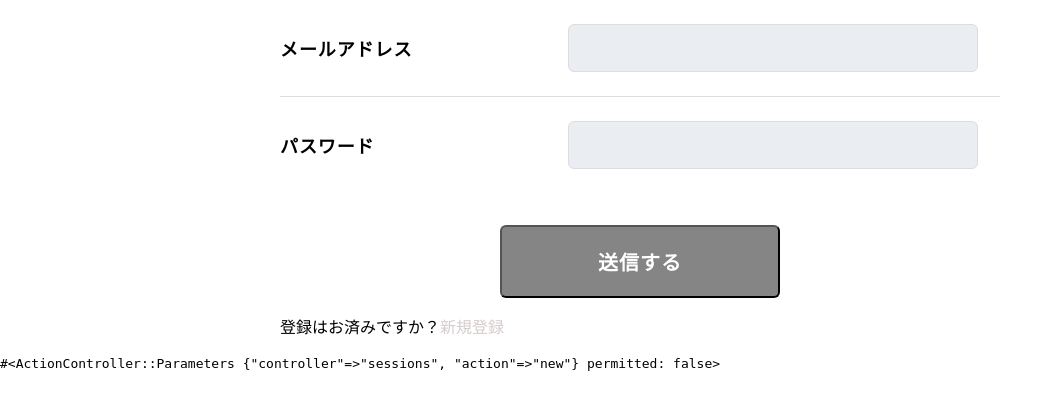
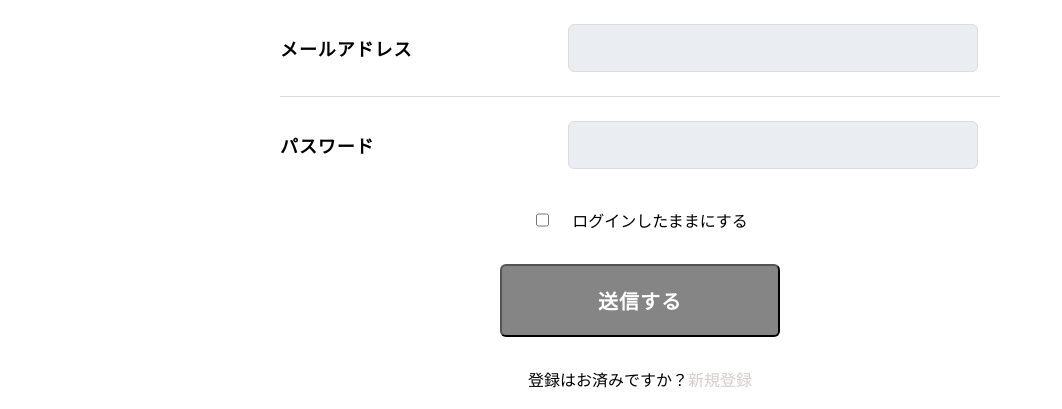
Before and after one commit to kazuya-minei/Voice_Cloud, a Rails app: page /login in a window 1280 px wide. Shown: the part 245-654 px from the top of the page, without its empty margins (0-1062 px from the left). Run offline with Rails 7, Linux system fonts and the light colour scheme; style sheets or scripts are compiled from the project's sources.

Commit message:
finish login_system.ver2

```diff
--- a/app/assets/stylesheets/custum.scss
+++ b/app/assets/stylesheets/custum.scss
@@ -196,3 +196,20 @@
     font-size: 16px;
   }
 }
+
+.checkbox {
+  margin-top: 15px;
+  margin-bottom: 15px;
+  display: flex;
+  justify-content: center;
+  span {
+    margin-left: 20px;
+    font-weight: normal;
+  }
+}
+
+.registered {
+  display: flex;
+  justify-content: center;
+  margin-top: 30px;
+}
--- a/app/controllers/sessions_controller.rb
+++ b/app/controllers/sessions_controller.rb
@@ -6,6 +6,7 @@
     user = User.find_by(email: params[:session][:email].downcase)
     if user && user.authenticate(params[:session][:password])
       log_in user
+      params[:session][:remember_me] == '1' ? remember(user) : forget(user)
       redirect_to user
     else
       render 'new'
@@ -13,7 +14,7 @@
   end
 
   def destroy
-    log_out
+    log_out if logged_in?
     redirect_to root_url
   end
 
--- a/app/helpers/sessions_helper.rb
+++ b/app/helpers/sessions_helper.rb
@@ -3,9 +3,22 @@
     session[:user_id] = user.id
   end
 
+  def remember(user)
+    user.remember
+    cookies.permanent.signed[:user_id] = user.id
+    cookies.permanent[:remember_token] = user.remember_token
+  end
+
+
   def current_user
-    if session[:user_id]
-      @current_user ||= User.find_by(id: session[:user_id])
+    if (user_id = session[:user_id])
+      @current_user ||= User.find_by(id: user_id)
+    elsif (user_id = cookies.signed[:user_id])
+      user = User.find_by(id: user_id)
+      if user && user.authenticated?(cookies[:remember_token])
+        log_in user
+        @current_user = user
+      end
     end
   end
 
@@ -13,7 +26,14 @@
     !current_user.nil?
   end
 
+  def forget(user)
+    user.forget
+    cookies.delete(:user_id)
+    cookies.delete(:remember_token)
+  end
+
   def log_out
+    forget(current_user)
     session.delete(:user_id)
     @current_user = nil
   end
--- a/app/views/sessions/new.html.erb
+++ b/app/views/sessions/new.html.erb
@@ -13,9 +13,14 @@
       <%= f.password_field :password, class:"Form-Item-Input" %>
     </div>
 
+    <%= f.label :remember_me, class: "checkbox inline" do %>
+      <%= f.check_box :remember_me %>
+      <span>ログインしたままにする</span>
+    <% end %>
+
     <%= f.submit "送信する", class:"Form-Btn" %>
 
   <% end %>
 
-  <p>登録はお済みですか？<%= link_to "新規登録", signup_path %></p>
+  <p class="registered">登録はお済みですか？<%= link_to "新規登録", signup_path %></p>
 </div>
--- /dev/null
+++ b/db/migrate/20210122032344_add_remember_digest_to_users.rb
@@ -0,0 +1,5 @@
+class AddRememberDigestToUsers < ActiveRecord::Migration[6.1]
+  def change
+    add_column :users, :remember_digest, :string
+  end
+end
```
Also changed, not shown: app/models/user.rb (+20 -0 lines), db/schema.rb.
